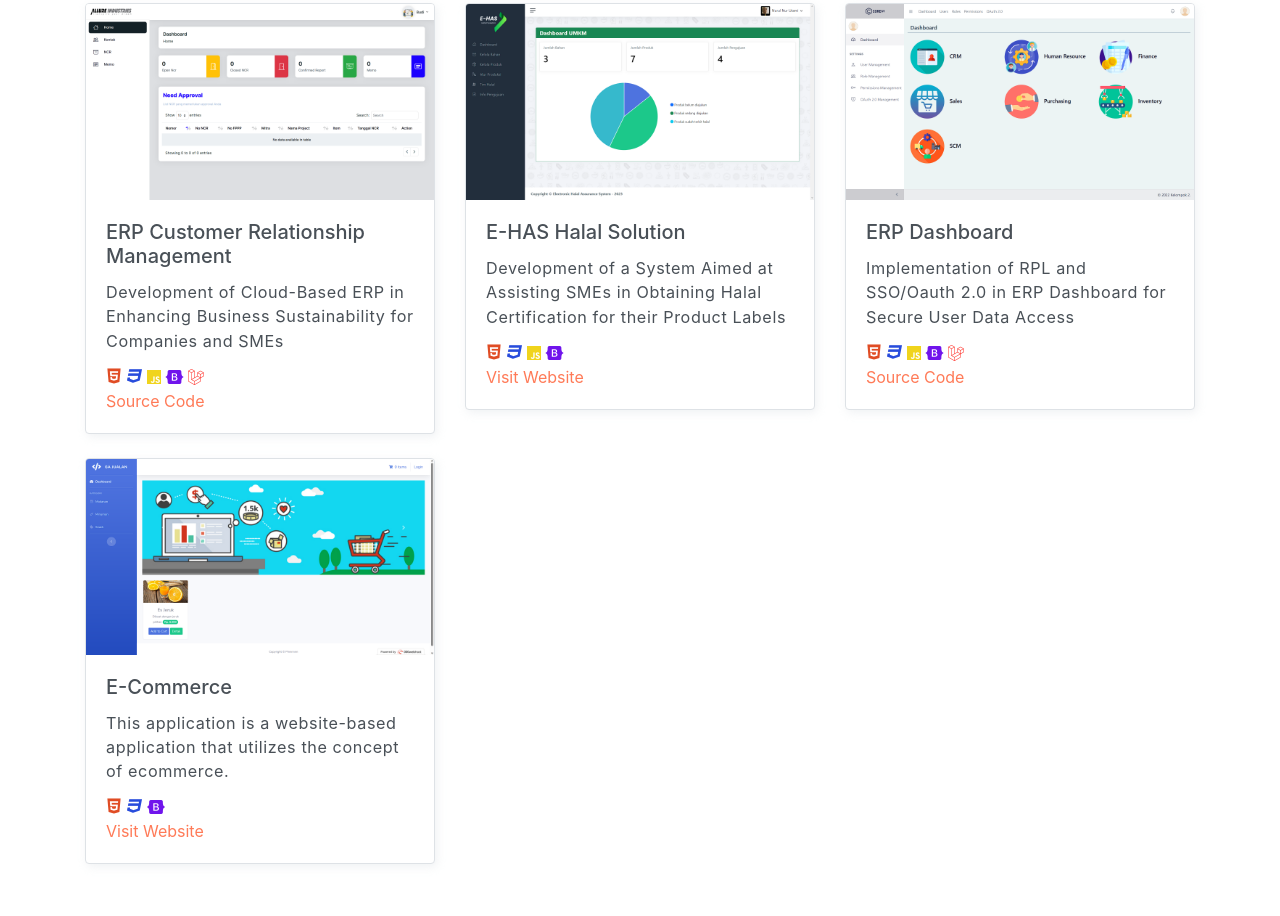
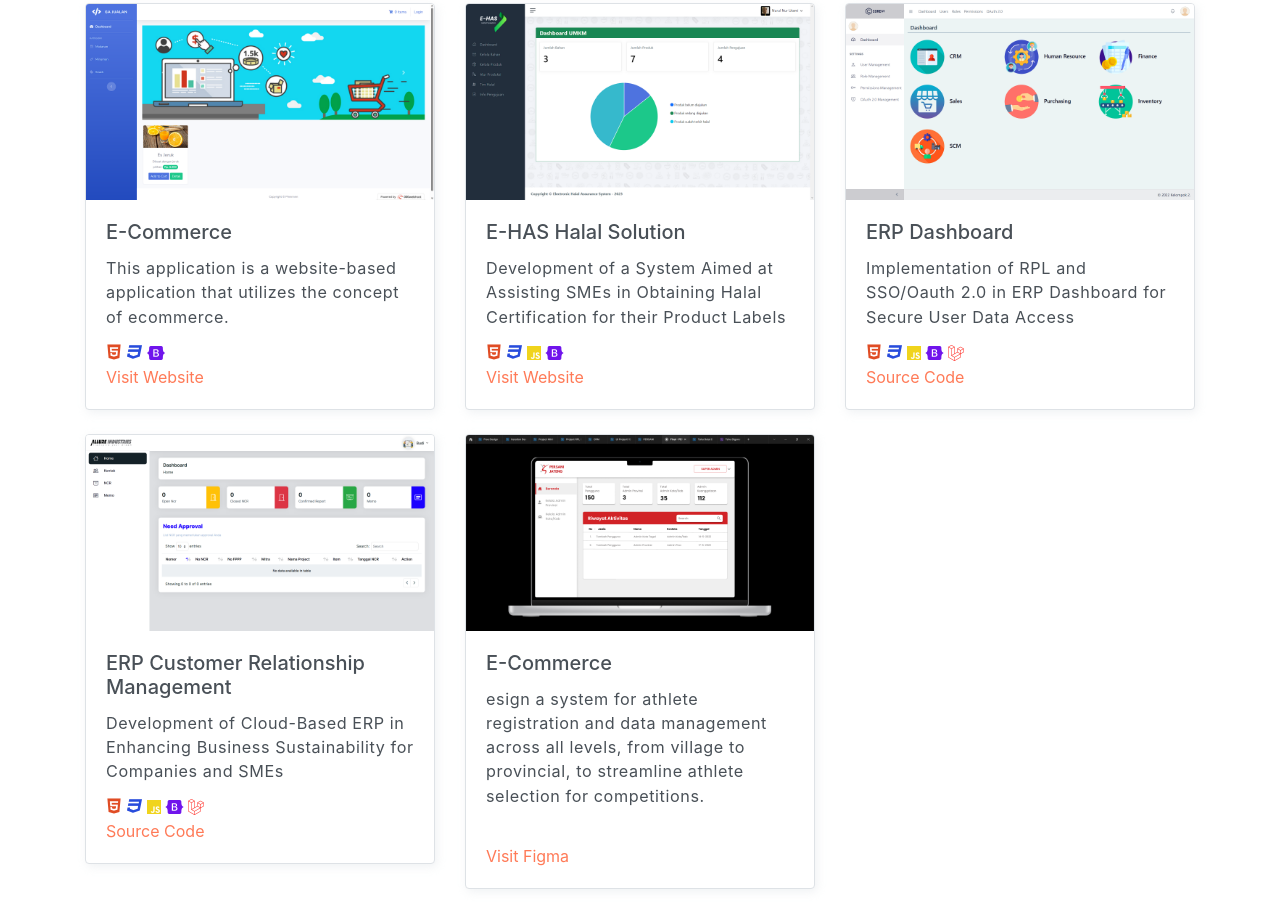
Before and after one commit to calvinnickholaa/porto, a website: page index.html in a window 1280 px wide. Shown: the part 1402-2318 px from the top of the page. Drawn offline with Linux system fonts and the light colour scheme; some icons are missing.

Commit message:
fix view project

```diff
--- a/index.html
+++ b/index.html
@@ -111,18 +111,17 @@
             <div class="row text-left">
                 <div class="col-md-4">
                     <div class="card border mb-4">
-                        <img src="assets/imgs/pro-1.png" alt="" class="card-img-top w-100">
+                        <img src="assets/imgs/pro-4.png" alt="" class="card-img-top w-100">
                         <div class="card-body">
-                            <h5 class="card-title">ERP Customer Relationship Management</h5>
-                            <p>Development of Cloud-Based ERP in Enhancing Business Sustainability for Companies and SMEs
+                            <h5 class="card-title">E-Commerce</h5>
+                            <p>This application is a website-based application that utilizes the concept of ecommerce.
                             </p>
                             <i class="ti-html5" style="color: #e04c24;"></i>
                             <i class="ti-css3" style="color: #284cdc;"></i>
-                            <i class="fab fa-js" style="color: #f0d41c;"></i>
                             <i class="fab fa-bootstrap" style="color: #7014ec;"></i>
-                            <i class="fab fa-laravel" style="color: #ff2c24;"></i>
+                            <i class="cib-codeigniter" style="color: #ff2c24;"></i>
                             <br>
-                            <a href="https://github.com/calvinnickholaa/pin" target="_blank">Source Code</a>
+                            <a href="https://tokokw.000webhostapp.com/" target="_blank">Visit Website</a>
                         </div>
                     </div>
                 </div>
@@ -160,19 +159,34 @@
                 </div>
             </div>
             <div class="row text-left">
+
                 <div class="col-md-4">
                     <div class="card border mb-4">
-                        <img src="assets/imgs/pro-4.png" alt="" class="card-img-top w-100">
+                        <img src="assets/imgs/pro-1.png" alt="" class="card-img-top w-100">
                         <div class="card-body">
-                            <h5 class="card-title">E-Commerce</h5>
-                            <p>This application is a website-based application that utilizes the concept of ecommerce.
+                            <h5 class="card-title">ERP Customer Relationship Management</h5>
+                            <p>Development of Cloud-Based ERP in Enhancing Business Sustainability for Companies and SMEs
                             </p>
                             <i class="ti-html5" style="color: #e04c24;"></i>
                             <i class="ti-css3" style="color: #284cdc;"></i>
+                            <i class="fab fa-js" style="color: #f0d41c;"></i>
                             <i class="fab fa-bootstrap" style="color: #7014ec;"></i>
-                            <i class="cib-codeigniter" style="color: #ff2c24;"></i>
+                            <i class="fab fa-laravel" style="color: #ff2c24;"></i>
                             <br>
-                            <a href="https://tokokw.000webhostapp.com/" target="_blank">Visit Website</a>
+                            <a href="https://github.com/calvinnickholaa/pin" target="_blank">Source Code</a>
+                        </div>
+                    </div>
+                </div>
+                <div class="col-md-4">
+                    <div class="card border mb-4">
+                        <img src="assets/imgs/pro-5.png" alt="" class="card-img-top w-100">
+                        <div class="card-body">
+                            <h5 class="card-title">E-Commerce</h5>
+                            <p>esign a system for athlete registration and data management across all levels, from village to provincial, to streamline athlete selection for competitions.
+                            </p>
+                            <i class="cib-figma" style="color: #ff0953;"></i>
+                            <br>
+                            <a href="https://www.figma.com/file/z4lF9g0a1JLNV63mrYWLRn/PERSANI?type=design&node-id=47%3A5&t=3pvreq8qv6BtyrVd-1" target="_blank">Visit Figma</a>
                         </div>
                     </div>
                 </div>
```
Also changed, not shown: assets/imgs/pro-5.png (added).
